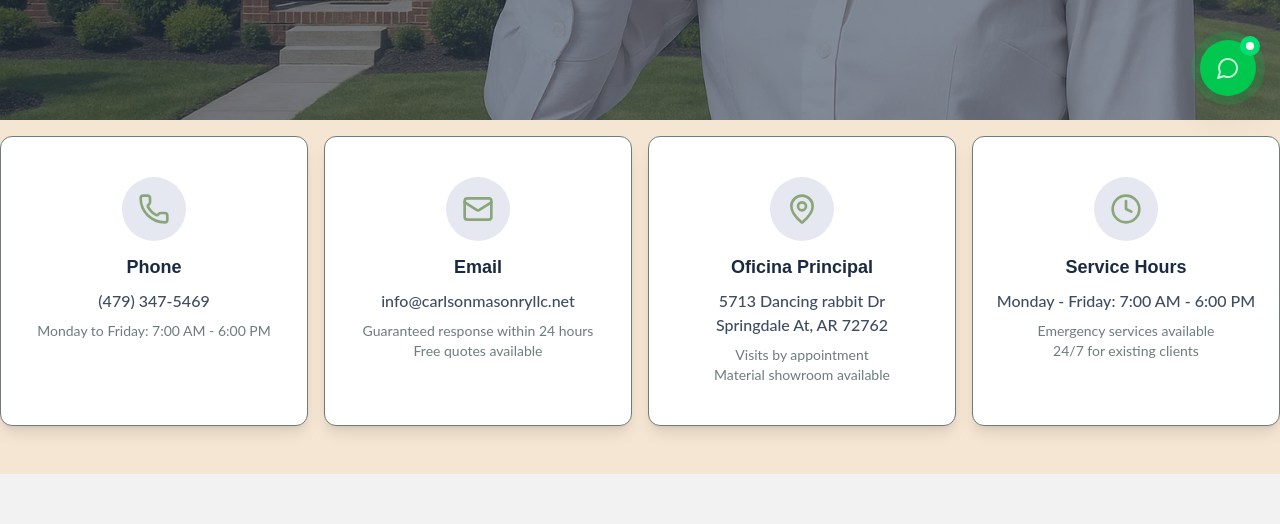
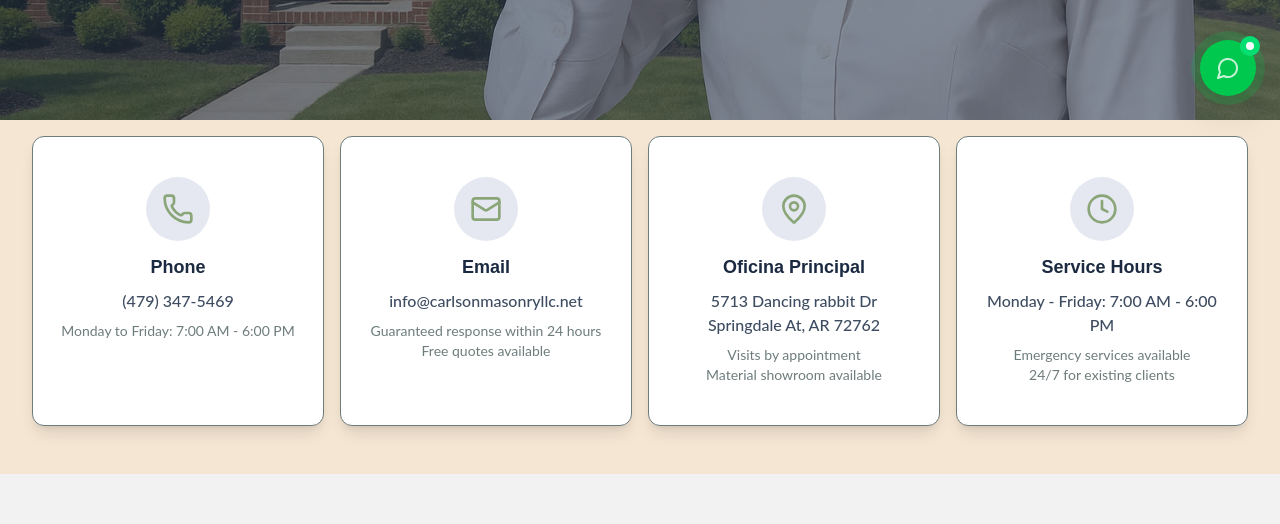
Before and after one commit to Carlsonmasonry/carlson-masonry-website, a React (Vite) app: page /contact in a window 1280 px wide. Shown: the part 680-1204 px from the top of the page. Built offline with nearby package versions, Linux system fonts and the light colour scheme.

Commit message:
Fix Contact page: add lateral margins to ALL sections (Contact Info Cards + Form)

```diff
--- a/src/components/pages/Contact.jsx
+++ b/src/components/pages/Contact.jsx
@@ -224,7 +224,7 @@ const Contact = () => {
       </section>
 
       {/* Contact Info Cards */}
-      <section className="pt-4 pb-12" style={{ backgroundColor: '#F5E6D3' }}>
+      <section className="pt-4 pb-12 px-4 md:px-8" style={{ backgroundColor: '#F5E6D3' }}>
         <div className="container-custom">
           <div className="grid grid-cols-1 md:grid-cols-2 lg:grid-cols-4 gap-4">
             {contactInfo.map((info, index) => (
@@ -248,7 +248,7 @@ const Contact = () => {
       </section>
 
       {/* Contact Form and Map */}
-      <section id="contact-form" className="py-12" style={{ backgroundColor: '#F2F2F2' }}>
+      <section id="contact-form" className="py-12 px-4 md:px-8" style={{ backgroundColor: '#F2F2F2' }}>
         <div className="container-custom">
           <div className="grid grid-cols-1 lg:grid-cols-2 gap-12">
             {/* Contact Form */}
```
